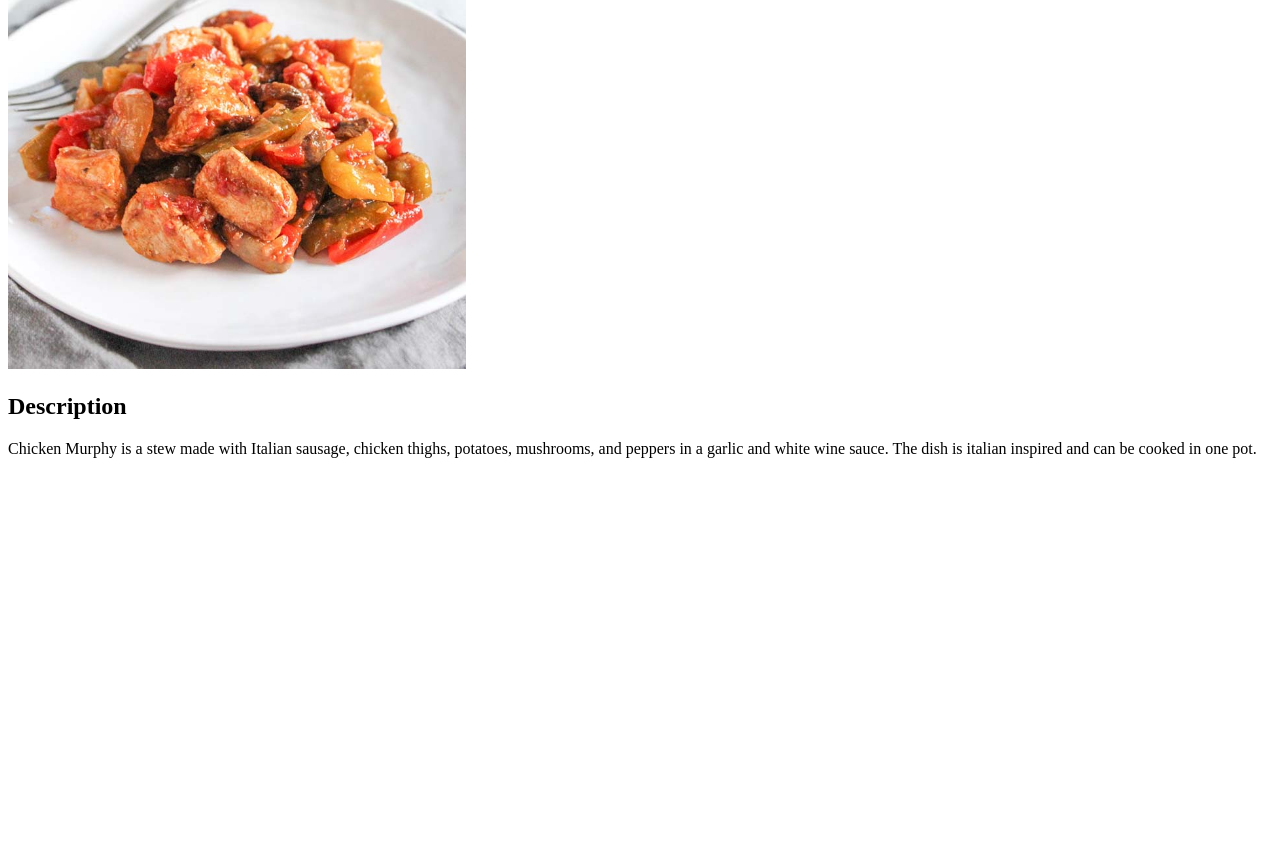
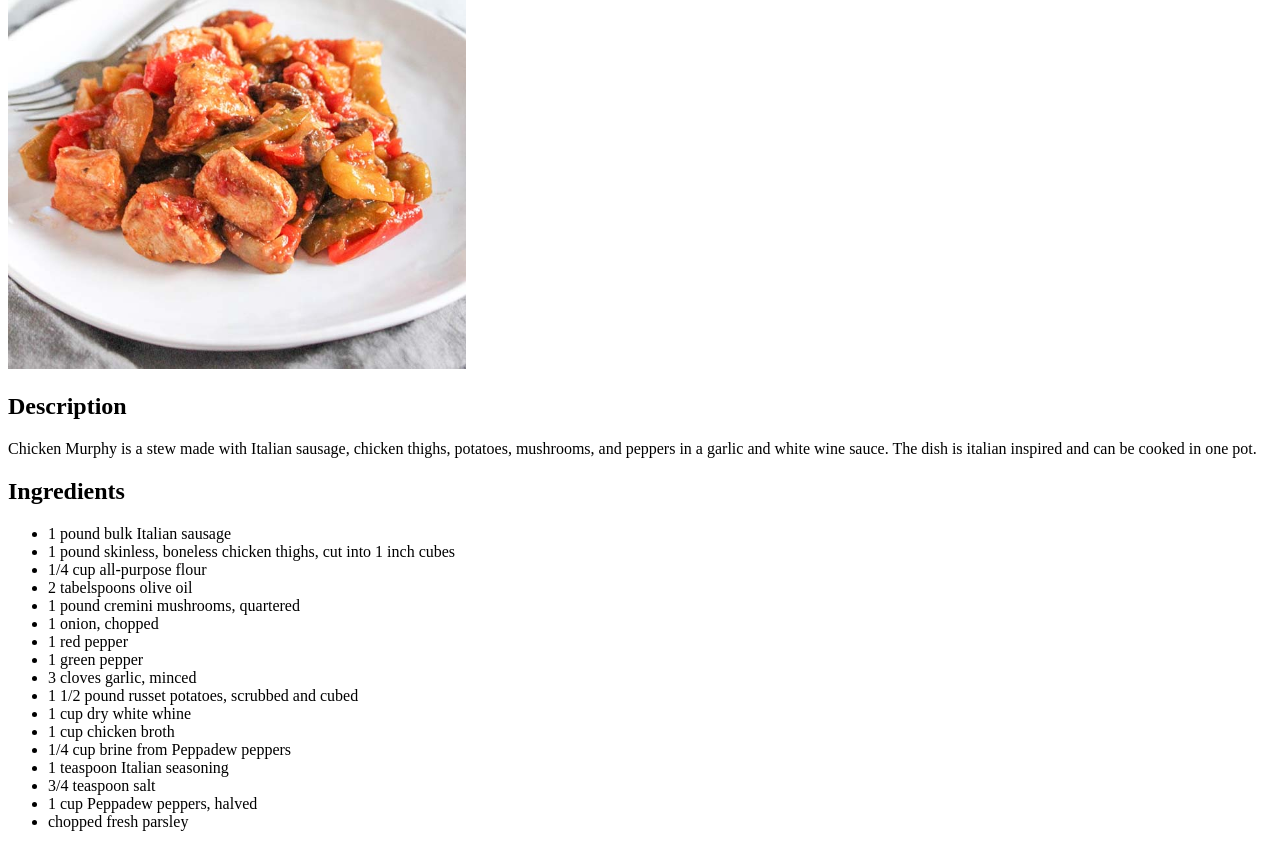
Before and after one commit to jasonleonardxyz/odin-recipes, a plain HTML site: page recipes/chicken_murphy.html in a window 1280 px wide. Shown: the part 311-1158 px from the top of the page. Before the commit the page ends 800 px from the top, so only its background shows below. Drawn offline with Linux system fonts and the light colour scheme.

Commit message:
Add ingredients list to chicken_murphy.html
Add an unordered list of ingredients to the
Chicken Murphy recipe.

```diff
--- a/recipes/chicken_murphy.html
+++ b/recipes/chicken_murphy.html
@@ -14,5 +14,26 @@
            potatoes, mushrooms, and peppers in a garlic and white wine sauce.
            The dish is italian inspired and can be cooked in one pot.
         </p>
+
+        <h2>Ingredients</h2>
+        <ul>
+            <li>1 pound bulk Italian sausage</li>
+            <li>1 pound skinless, boneless chicken thighs, cut into 1 inch cubes</li>
+            <li>1/4 cup all-purpose flour</li>
+            <li>2 tabelspoons olive oil</li>
+            <li>1 pound cremini mushrooms, quartered</li>
+            <li>1 onion, chopped</li>
+            <li>1 red pepper</li>
+            <li>1 green pepper</li>
+            <li>3 cloves garlic, minced</li>
+            <li>1 1/2 pound russet potatoes, scrubbed and cubed</li>
+            <li>1 cup dry white whine</li>
+            <li>1 cup chicken broth</li>
+            <li>1/4 cup brine from Peppadew peppers</li>
+            <li>1 teaspoon Italian seasoning</li>
+            <li>3/4 teaspoon salt</li>
+            <li>1 cup Peppadew peppers, halved</li>
+            <li>chopped fresh parsley</li>
+        </ul>
     </body>
 </html>
```
